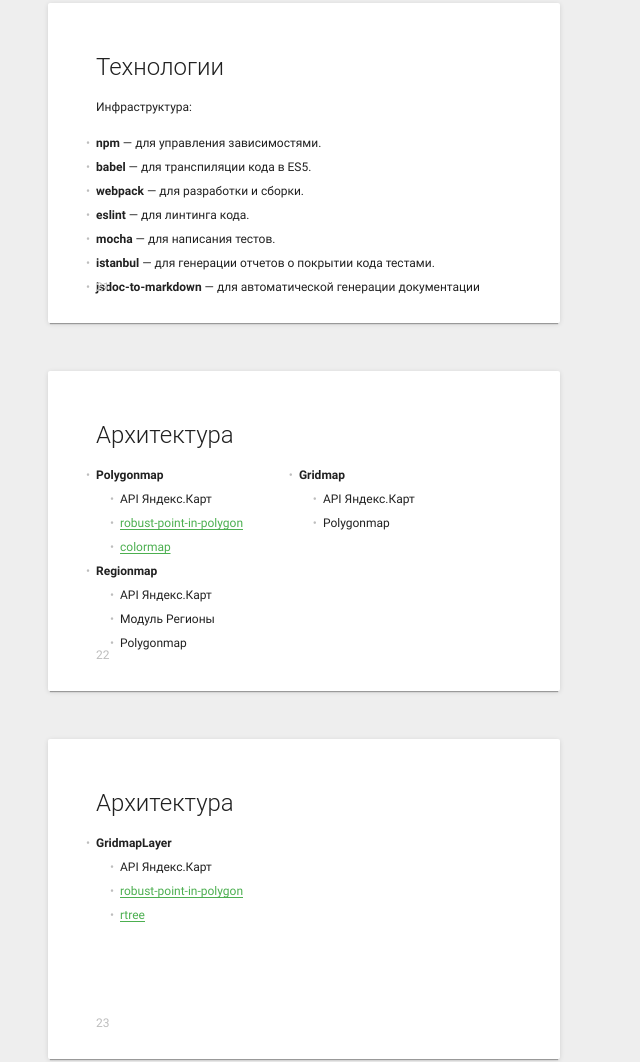
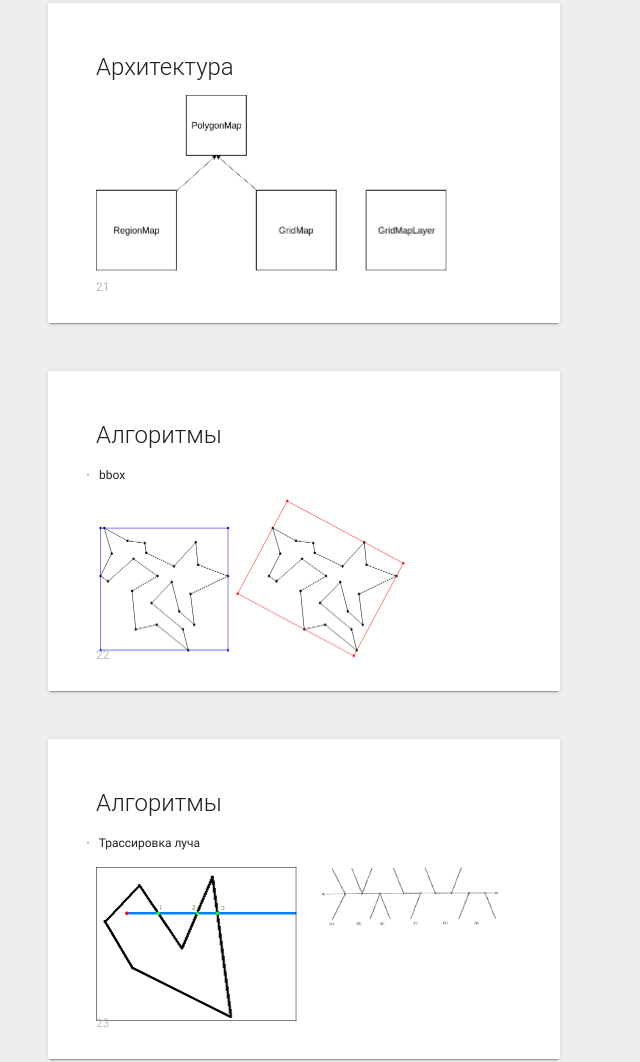
Before and after one commit to yandex-shri-fx-team/talks, a website: page src/presentation/index.html in a window 1280 px wide. Shown: the part 6125-7187 px from the top of the page, without its empty margins (0-640 px from the left). Drawn offline with Linux system fonts and the light colour scheme.

Commit message:
feat: Denis part

```diff
--- a/src/presentation/index.html
+++ b/src/presentation/index.html
@@ -172,72 +172,46 @@
 
 	<section class="slide">
         <h2>Технологии</h2>
-        <p>Клиент:</p>
         <ul>
-            <li><strong>API Яндекс.Карт</strong> — для работы с картой.</li>
-            <li><strong><a href="https://github.com/leaflet-extras/RTree" target="_blank">rtree</a></strong> (GridmapLayer) — для оптимизации производительности при работе с пиксельными координатами.</li>
-            <li><strong><a href="https://github.com/mikolalysenko/robust-point-in-polygon" target="_blank">robust-point-in-polygon</a></strong> — для расчета вхождения точки в полигон.</li>
-            <li><strong><a href="https://github.com/bpostlethwaite/colormap" target="_blank">colormap</a></strong> (Polygonmap) — готовые пресеты палитры.</li>
-        </ul>
-    </section>
-
-	<section class="slide">
-        <h2>Технологии</h2>
-        <p>Инфраструктура:</p>
-        <ul>
-            <li><strong>npm</strong> — для управления зависимостями.</li>
-            <li><strong>babel</strong> — для транспиляции кода в ES5.</li>
-            <li><strong>webpack</strong> — для разработки и сборки.</li>
-            <li><strong>eslint</strong> — для линтинга кода.</li>
-            <li><strong>mocha</strong> — для написания тестов.</li>
-            <li><strong>istanbul</strong> — для генерации отчетов о покрытии кода тестами.</li>
-            <li><strong>jsdoc-to-markdown</strong> — для автоматической генерации документации</li>
+            <li><strong>Vanilla JS</strong></li>
+            <li><strong>API Яндекс.Карт</strong></li>
         </ul>
     </section>
 
 	<section class="slide">
         <h2>Архитектура</h2>
-        <ul style="display: inline-block; width: 49%; vertical-align: top;">
-            <li><strong>Polygonmap</strong>
-                <ul>
-                    <li>API Яндекс.Карт</li>
-                    <li><a href="https://github.com/mikolalysenko/robust-point-in-polygon" target="_blank">robust-point-in-polygon</a></li>
-                    <li><a href="https://github.com/bpostlethwaite/colormap" target="_blank">colormap</a></li>
-                </ul>
-            </li>
-            <li><strong>Regionmap</strong>
-                <ul>
-                    <li>API Яндекс.Карт</li>
-                    <li>Модуль Регионы</li>
-                    <li>Polygonmap</li>
-                </ul>
-            </li>
-        </ul>
-        <ul style="display: inline-block; width: 39%; vertical-align: top;">
-            <li><strong>Gridmap</strong>
-                <ul>
-                    <li>API Яндекс.Карт</li>
-                    <li>Polygonmap</li>
-                </ul>
-            </li>
-        </ul>
-    </section>
-
-	<section class="slide">
-        <h2>Архитектура</h2>
-        <ul>
-            <li><strong class="wiki-bold">GridmapLayer</strong>
-                <ul>
-                    <li>API Яндекс.Карт</li>
-                    <li><a href="https://github.com/mikolalysenko/robust-point-in-polygon" target="_blank">robust-point-in-polygon</a></li>
-                    <li><a href="https://github.com/leaflet-extras/RTree" target="_blank">rtree</a></li>
-                </ul>
-            </li>
-        </ul>
+        <figure>
+            <img src="/talks/pictures/arc.png" alt="arc">
+        </figure>
     </section>
 
 	<section class="slide">
         <h2>Алгоритмы</h2>
+        <ul>
+            <li>
+                bbox
+            </li>
+        </ul>
+
+        <div class="algo-pics">
+            <div>
+                <img src="/talks/pictures/algo1.png" alt="algo1">
+            </div>
+        </div>
+    </section>
+
+    <section class="slide">
+        <h2>Алгоритмы</h2>
+        <ul>
+            <li>
+                Трассировка луча
+            </li>
+        </ul>
+
+        <div class="algo-pics">
+            <img src="/talks/pictures/algo2.png" alt="algo2">
+            <img style="width: 45%; float: right" src="/talks/pictures/algo3.gif" alt="algo3">
+        </div>
     </section>
 
 	<section class="slide">
```
Also changed, not shown: public/pictures/algo1.png (added), public/pictures/algo2.png (added), public/pictures/algo3.gif (added), public/pictures/arc.png (added).
